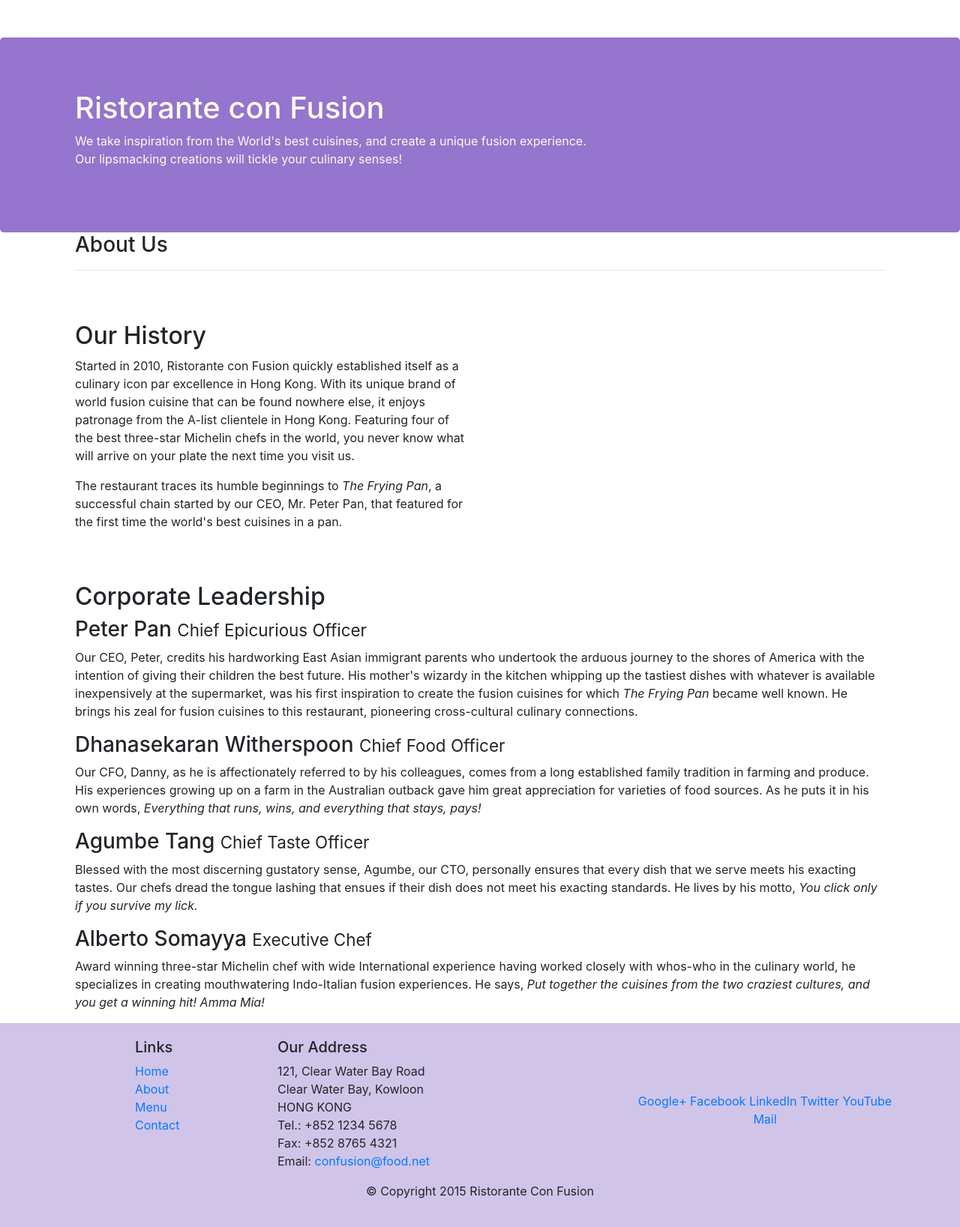
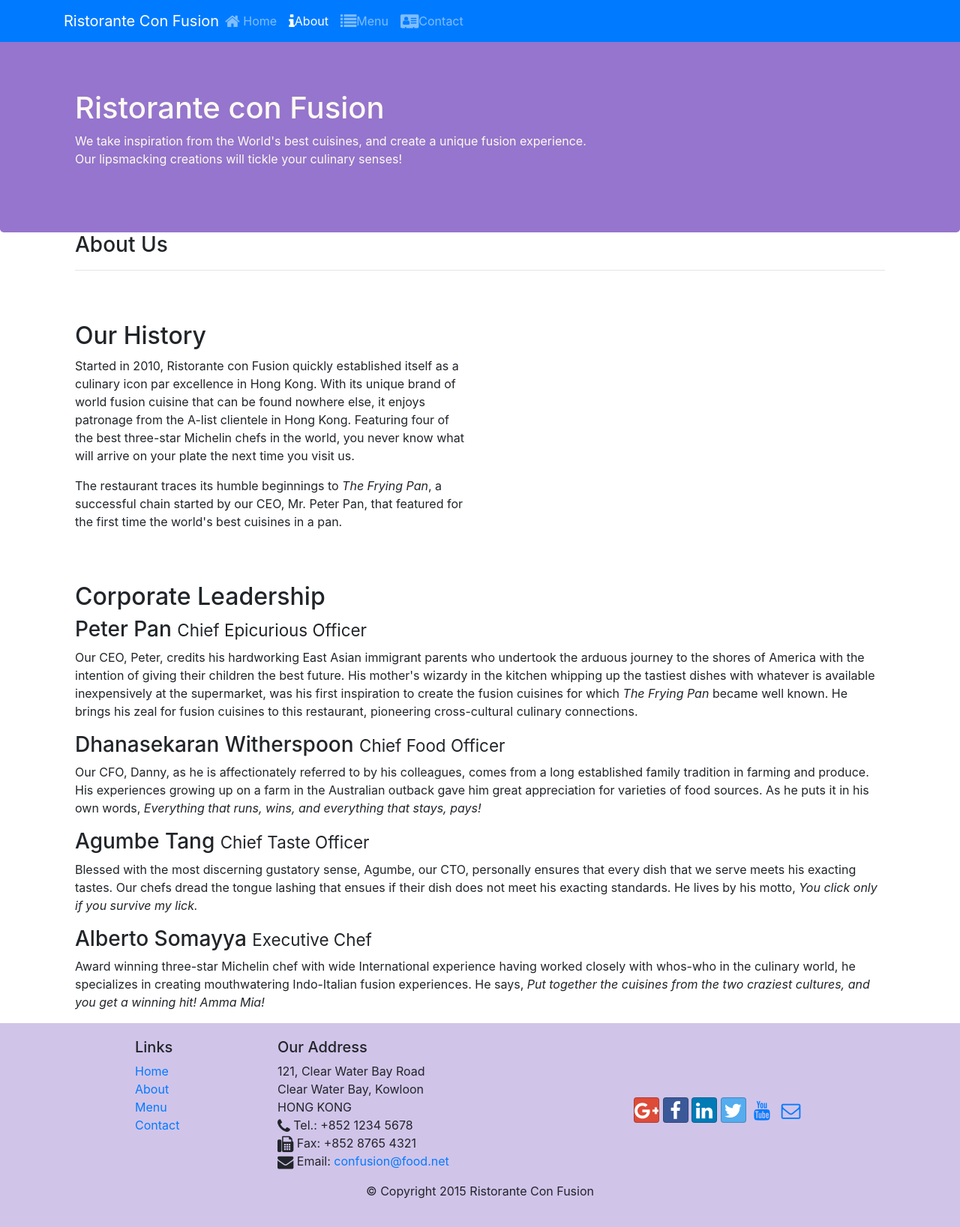
Before and after one commit to kratijain1606/GitApplication, a website: page Bootstrap4/conFusion/aboutus.html in a window 1280 px wide. Shown: the whole page at 75% size. Drawn offline with nearby package versions, Linux system fonts and the light colour scheme.

Commit message:
icons added

```diff
--- a/Bootstrap4/conFusion/aboutus.html
+++ b/Bootstrap4/conFusion/aboutus.html
@@ -9,12 +9,36 @@
 
     <!-- Bootstrap CSS -->
     <link rel="stylesheet" href="node_modules/bootstrap/dist/css/bootstrap.min.css">
+
+    <link rel="stylesheet" href="node_modules/font-awesome/css/font-awesome.min.css">
+
+    <link rel="stylesheet" href="node_modules/bootstrap-social/bootstrap-social.css">
     <link href="css/styles.css" rel="stylesheet">
     <title>Ristorante Con Fusion: About Us</title>
 
 </head>
 
 <body>
+
+    <nav class="navbar navbar-dark navbar-expand-sm bg-primary fixed-top">
+        <div class="container">
+            <button class="navbar-toggler"type="button" data-toggle="collapse" data-target="#Navbar">
+                <span class="navbar-toggler-icon"></span>
+            </button>
+            <a class="navbar-brand mr-auto"href="#">Ristorante Con Fusion</a>
+            <div class="collapse navbar-collapse" id="Navbar">
+                <ul class="navbar-nav mr-auto">
+                    <li class="nav-item "><a class="nav-link"href="index.html"><span class="fa fa-home fa-lg"></span>  Home</a></li>
+
+                    <li class="nav-item active"><a class="nav-link"href="#"><span class="fa fa-info fa-lg"></span>About</a></li>
+                    <li class="nav-item"><a class="nav-link"href="#"><span class="fa fa-list fa-lg"></span>Menu</a></li>
+                    <li class="nav-item"><a class="nav-link"href="#"><span class="fa fa-address-card fa-lg"></span>Contact</a></li>
+                            </ul>
+            </div>
+
+        </div>
+    </nav>
+
     <header class="jumbotron">
         <div class="container">
             <div class="row row-header">
@@ -81,19 +105,19 @@
                         121, Clear Water Bay Road<br>
                         Clear Water Bay, Kowloon<br>
                         HONG KONG<br>
-                        Tel.: +852 1234 5678<br>
-                        Fax: +852 8765 4321<br>
-                        Email: <a href="mailto:confusion@food.net">confusion@food.net</a>
-                    </address>
+                        <i class="fa fa-phone fa-lg"></i> Tel.: +852 1234 5678<br>
+		             <i class="fa fa-fax fa-lg"></i> Fax: +852 8765 4321<br>
+		             <i class="fa fa-envelope fa-lg"></i> Email: <a href="mailto:confusion@food.net">confusion@food.net</a>
+		           </address>
                 </div>
                 <div class="col col-sm-4 align-self-center">
-                    <div style="text-align:center">
-                        <a href="http://google.com/+">Google+</a>
-                        <a href="http://www.facebook.com/profile.php?id=">Facebook</a>
-                        <a href="http://www.linkedin.com/in/">LinkedIn</a>
-                        <a href="http://twitter.com/">Twitter</a>
-                        <a href="http://youtube.com/">YouTube</a>
-                        <a href="mailto:">Mail</a>
+                    <div class="align-self-center">
+                        <a class="btn btn-social-icon btn-google" href="http://google.com/+"><i class="fa fa-google-plus fa-lg"></i></a>
+                        <a class="btn btn-social-icon btn-facebook" href="http://www.facebook.com/profile.php?id="><i class="fa fa-facebook fa-lg"></i></a>
+                        <a class="btn btn-social-icon btn-linkedin" href="http://www.linkedin.com/in/"><i class="fa fa-linkedin fa-lg"></i></a>
+                        <a class="btn btn-social-icon btn-twitter" href="http://twitter.com/"><i class="fa fa-twitter fa-lg"></i></a>
+                        <a class="btn btn-social-icon btn-youtube" href="http://youtube.com/"><i class="fa fa-youtube fa-lg"></i></a>
+                        <a class="btn btn-social-icon " href="mailto:"><i class="fa fa-envelope-o fa-lg"></i></a>
                     </div>
                 </div>
             </div>
--- a/Bootstrap4/conFusion/package.json
+++ b/Bootstrap4/conFusion/package.json
@@ -15,6 +15,8 @@
   },
   "dependencies": {
     "bootstrap": "^4.0.0",
+    "bootstrap-social": "^5.1.1",
+    "font-awesome": "^4.7.0",
     "jquery": "^3.3.1",
     "popper.js": "^1.12.9"
   }
```
Also changed, not shown: Bootstrap4/conFusion/index.html (+17 -13 lines), 1 other file.
